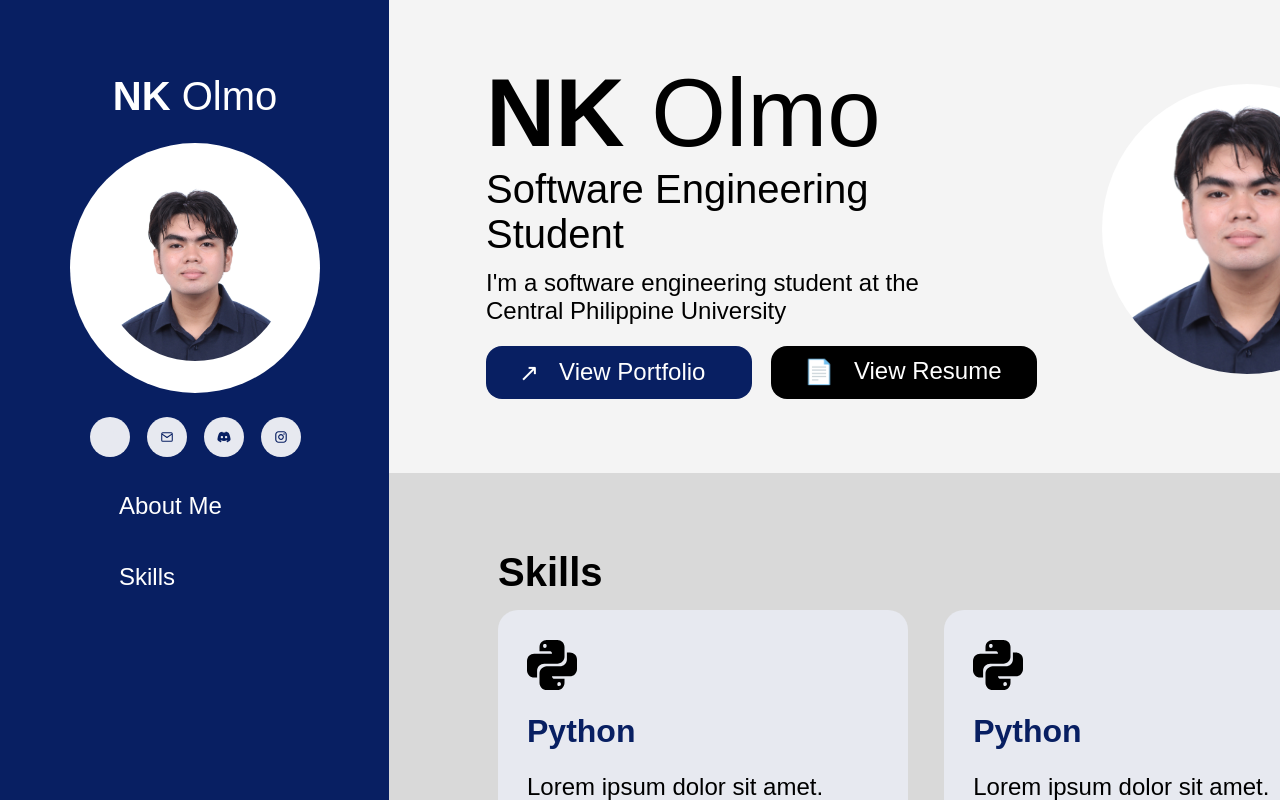
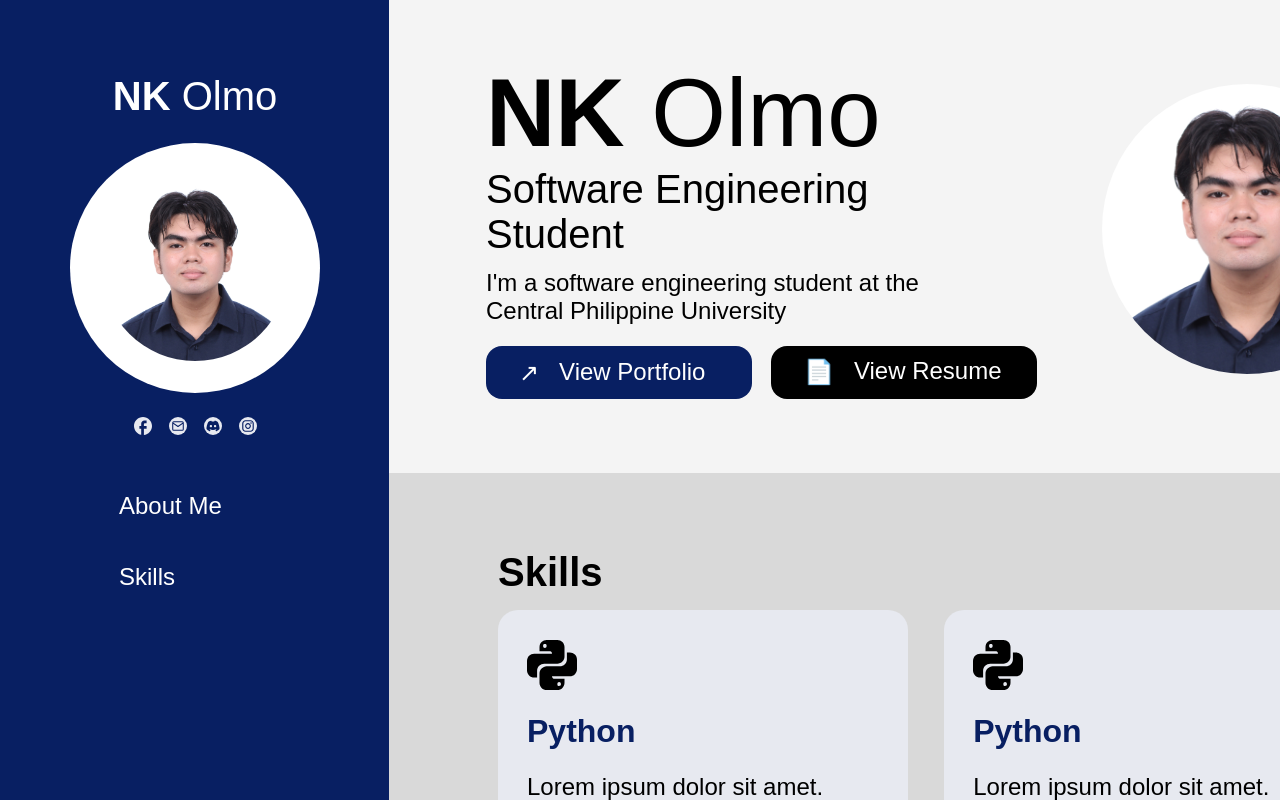
Before and after one commit to enkeyeou/my-app-2, a Next.js app: page / in a window 1280 px wide. Shown: the top 800 px of the page. Built offline with nearby package versions, Linux system fonts and the light colour scheme.

Commit message:
Remove social icon circle backgrounds

```diff
--- a/app/page.tsx
+++ b/app/page.tsx
@@ -43,32 +43,28 @@ const socialLinks = [
     name: "Facebook",
     icon: facebookIcon,
     url: "#",
-    className:
-      "relative flex w-10 h-10 items-center justify-center bg-[#e7e9f0] rounded-[20px]",
+    className: "relative flex items-center justify-center",
   },
   {
     id: 2,
     name: "Mail",
     icon: mailIcon,
     url: "#",
-    className:
-      "relative flex w-10 h-10 items-center justify-center bg-[#e7e9f0] rounded-[20px]",
+    className: "relative flex items-center justify-center",
   },
   {
     id: 3,
     name: "Discord",
     icon: discordIcon,
     url: "#",
-    className:
-      "relative flex w-10 h-10 items-center justify-center bg-[#e7e9f0] rounded-[20px]",
+    className: "relative flex items-center justify-center",
   },
   {
     id: 4,
     name: "Instagram",
     icon: instagramIcon,
     url: "#",
-    className:
-      "relative flex w-10 h-10 items-center justify-center bg-[#e7e9f0] rounded-[20px]",
+    className: "relative flex items-center justify-center",
   },
 ];
 
```
